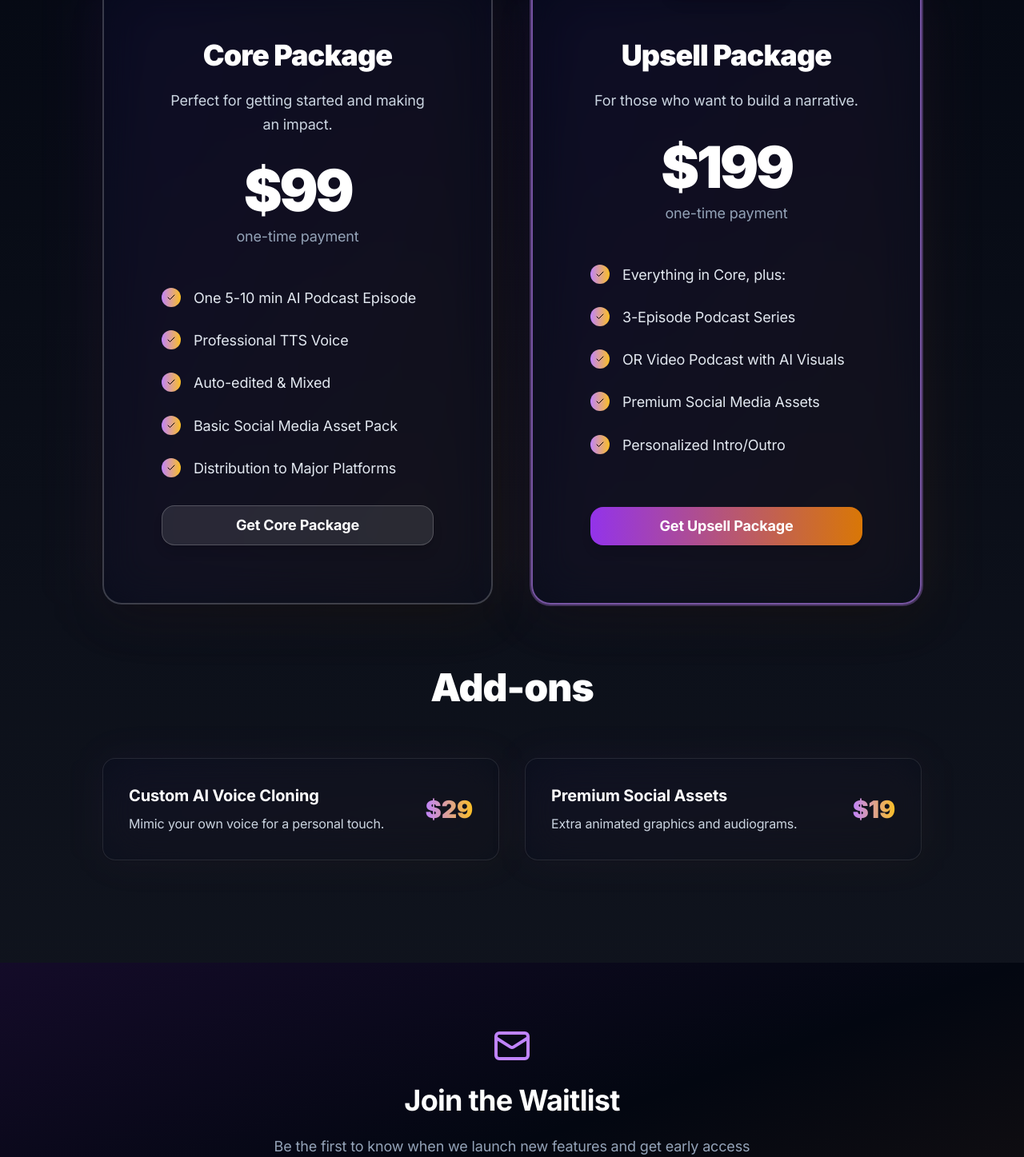
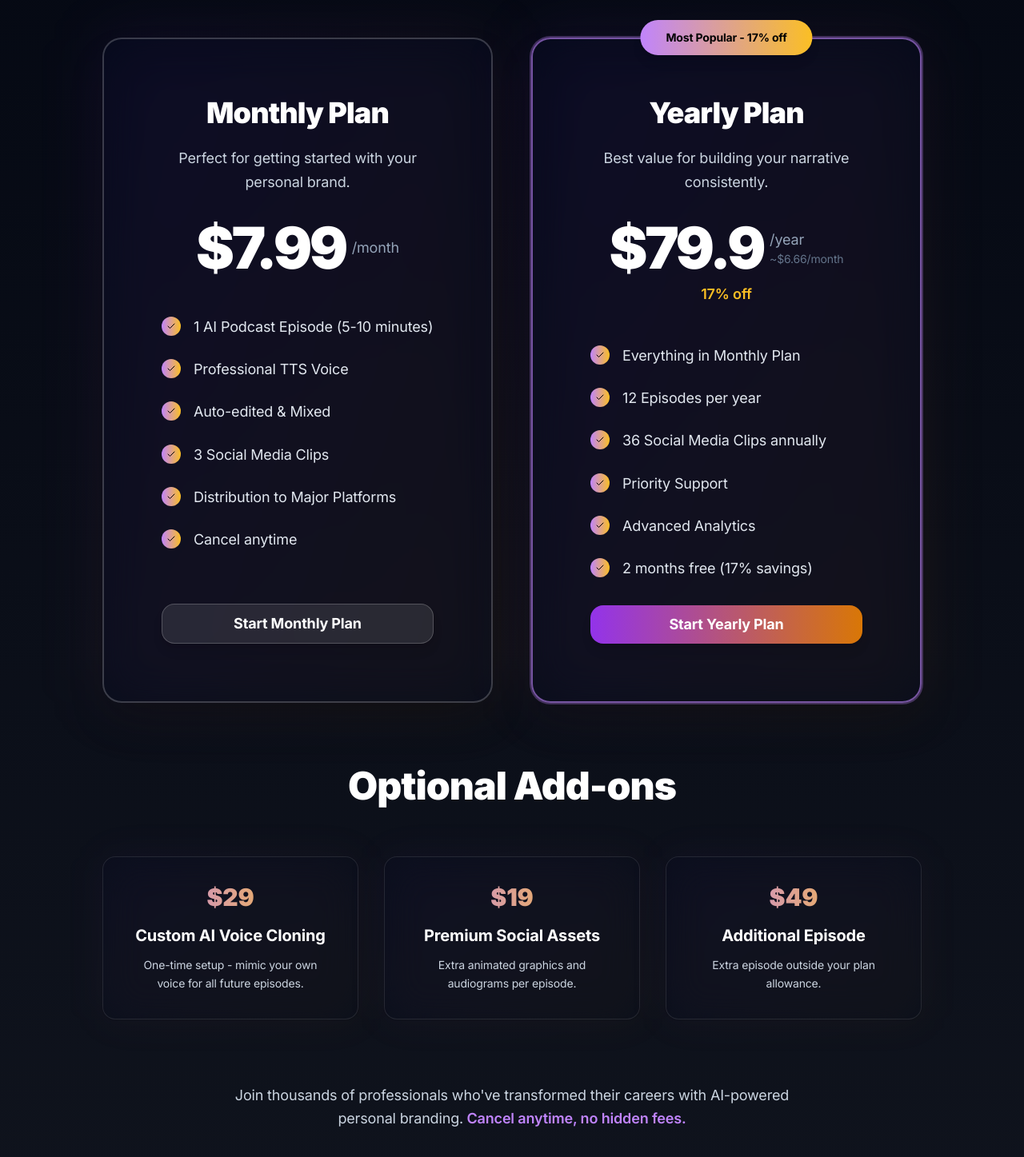
Before and after one commit to holynakamoto/podume-audio-forge, a React (Vite) app: page / in a window 1280 px wide. Shown: the part 3063-4510 px from the top of the page at 80% size. Built offline with nearby package versions, Linux system fonts and the light colour scheme; no server answers.

Commit message:
Update pricing model and projections
Refactor pricing model to a $7.99/month subscription, update yearly plan pricing, and adjust subscriber targets and revenue projections accordingly.

```diff
--- a/src/components/sections/PricingSection.tsx
+++ b/src/components/sections/PricingSection.tsx
@@ -6,39 +6,46 @@ import { Card, CardHeader, CardTitle, CardDescription, CardContent, CardFooter }
 import { cn } from '@/lib/utils';
 import { Link } from 'react-router-dom';
 
-const tiers = [
+const subscriptionTiers = [
   {
-    name: 'Core Package',
-    price: 99,
-    description: 'Perfect for getting started and making an impact.',
+    name: 'Monthly Plan',
+    price: 7.99,
+    period: 'month',
+    description: 'Perfect for getting started with your personal brand.',
     features: [
-      'One 5-10 min AI Podcast Episode',
+      '1 AI Podcast Episode (5-10 minutes)',
       'Professional TTS Voice',
       'Auto-edited & Mixed',
-      'Basic Social Media Asset Pack',
+      '3 Social Media Clips',
       'Distribution to Major Platforms',
+      'Cancel anytime',
     ],
     isPopular: false,
   },
   {
-    name: 'Upsell Package',
-    price: 199,
-    description: 'For those who want to build a narrative.',
+    name: 'Yearly Plan',
+    price: 79.90,
+    period: 'year',
+    monthlyEquivalent: 6.66,
+    savings: '17% off',
+    description: 'Best value for building your narrative consistently.',
     features: [
-      'Everything in Core, plus:',
-      '3-Episode Podcast Series',
-      'OR Video Podcast with AI Visuals',
-      'Premium Social Media Assets',
-      'Personalized Intro/Outro',
+      'Everything in Monthly Plan',
+      '12 Episodes per year',
+      '36 Social Media Clips annually',
+      'Priority Support',
+      'Advanced Analytics',
+      '2 months free (17% savings)',
     ],
     isPopular: true,
   },
 ];
 
 const addons = [
-    { name: 'Custom AI Voice Cloning', price: 29, description: 'Mimic your own voice for a personal touch.'},
-    { name: 'Premium Social Assets', price: 19, description: 'Extra animated graphics and audiograms.'}
-]
+  { name: 'Custom AI Voice Cloning', price: 29, description: 'One-time setup - mimic your own voice for all future episodes.' },
+  { name: 'Premium Social Assets', price: 19, description: 'Extra animated graphics and audiograms per episode.' },
+  { name: 'Additional Episode', price: 49, description: 'Extra episode outside your plan allowance.' }
+];
 
 const PricingSection = () => {
   return (
@@ -47,16 +54,16 @@ const PricingSection = () => {
         {/* Apple-style centered header */}
         <div className="text-center max-w-4xl mx-auto mb-20">
           <h2 className="text-5xl md:text-7xl font-black tracking-tight mb-8 bg-clip-text text-transparent bg-gradient-to-r from-white via-purple-200 to-amber-200">
-            Choose your plan
+            Simple subscription pricing
           </h2>
           <p className="text-xl md:text-2xl text-slate-300 font-medium leading-relaxed max-w-3xl mx-auto">
-            Simple, transparent pricing designed to help you share your story with the world.
+            Choose the plan that fits your personal branding journey. Start building your narrative today.
           </p>
         </div>
 
         {/* Apple-style pricing grid */}
         <div className="grid lg:grid-cols-2 gap-12 items-stretch max-w-5xl mx-auto mb-20">
-          {tiers.map((tier) => (
+          {subscriptionTiers.map((tier) => (
             <div key={tier.name} className="relative group">
               {/* Apple-style glow effect */}
               <div className="absolute inset-0 bg-gradient-to-br from-purple-600/10 to-amber-600/10 rounded-3xl blur-2xl group-hover:blur-3xl transition-all duration-700"></div>
@@ -68,7 +75,7 @@ const PricingSection = () => {
                 {tier.isPopular && (
                   <div className="absolute -top-6 left-1/2 transform -translate-x-1/2">
                     <div className="px-8 py-3 text-sm font-bold text-black bg-gradient-to-r from-purple-400 to-amber-400 rounded-full shadow-lg">
-                      Most Popular
+                      Most Popular - {tier.savings}
                     </div>
                   </div>
                 )}
@@ -89,8 +96,18 @@ const PricingSection = () => {
                       <span className="text-6xl md:text-7xl font-black tracking-tighter text-white">
                         ${tier.price}
                       </span>
+                      <div className="text-left">
+                        <div className="text-slate-400 text-lg">/{tier.period}</div>
+                        {tier.monthlyEquivalent && (
+                          <div className="text-slate-500 text-sm">
+                            ~${tier.monthlyEquivalent}/month
+                          </div>
+                        )}
+                      </div>
                     </div>
-                    <p className="text-slate-400 text-lg">one-time payment</p>
+                    {tier.savings && (
+                      <p className="text-amber-400 text-lg font-semibold">{tier.savings}</p>
+                    )}
                   </div>
 
                   {/* Apple-style feature list */}
@@ -117,7 +134,7 @@ const PricingSection = () => {
                           : 'bg-white/10 hover:bg-white/20 text-white border border-white/20 hover:border-white/40'
                       )}
                     >
-                      Get {tier.name}
+                      Start {tier.name}
                     </Button>
                   </Link>
                 </CardFooter>
@@ -129,26 +146,32 @@ const PricingSection = () => {
         {/* Apple-style add-ons section */}
         <div className="max-w-5xl mx-auto">
           <h3 className="text-4xl md:text-5xl font-black text-center mb-16 text-white">
-            Add-ons
+            Optional Add-ons
           </h3>
-          <div className="grid md:grid-cols-2 gap-8">
+          <div className="grid md:grid-cols-3 gap-8">
             {addons.map(addon => (
               <div key={addon.name} className="relative group">
                 <div className="absolute inset-0 bg-gradient-to-br from-purple-600/5 to-amber-600/5 rounded-2xl blur-xl group-hover:blur-2xl transition-all duration-500"></div>
                 <Card className="relative bg-card/20 backdrop-blur-xl border border-white/10 hover:border-white/20 rounded-2xl transition-all duration-300 hover:-translate-y-1">
-                  <CardContent className="p-8 flex justify-between items-center">
-                    <div>
-                      <p className="font-bold text-xl text-white mb-2">{addon.name}</p>
-                      <p className="text-slate-300 leading-relaxed">{addon.description}</p>
-                    </div>
-                    <div className="text-3xl font-black text-transparent bg-gradient-to-r from-purple-400 to-amber-400 bg-clip-text ml-6">
+                  <CardContent className="p-8 text-center">
+                    <div className="text-3xl font-black text-transparent bg-gradient-to-r from-purple-400 to-amber-400 bg-clip-text mb-4">
                       ${addon.price}
                     </div>
+                    <p className="font-bold text-xl text-white mb-3">{addon.name}</p>
+                    <p className="text-slate-300 leading-relaxed text-sm">{addon.description}</p>
                   </CardContent>
                 </Card>
               </div>
             ))}
           </div>
+        </div>
+
+        {/* Value proposition */}
+        <div className="text-center mt-20 max-w-3xl mx-auto">
+          <p className="text-lg text-slate-300 leading-relaxed">
+            Join thousands of professionals who've transformed their careers with AI-powered personal branding.
+            <span className="text-purple-400 font-semibold"> Cancel anytime, no hidden fees.</span>
+          </p>
         </div>
       </div>
     </section>
```
